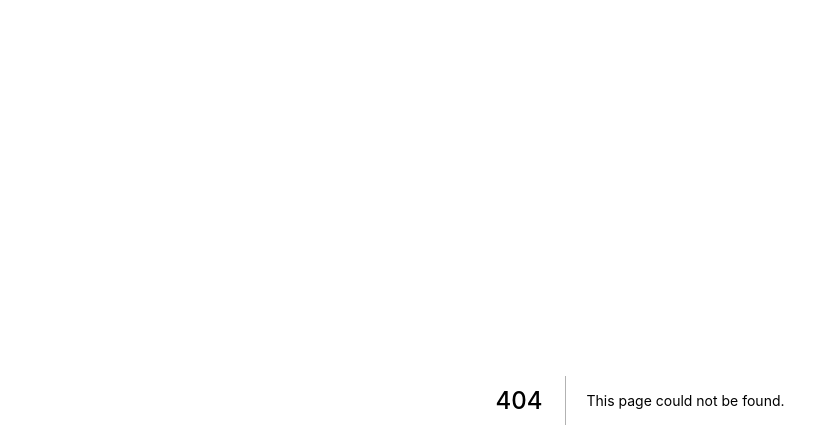
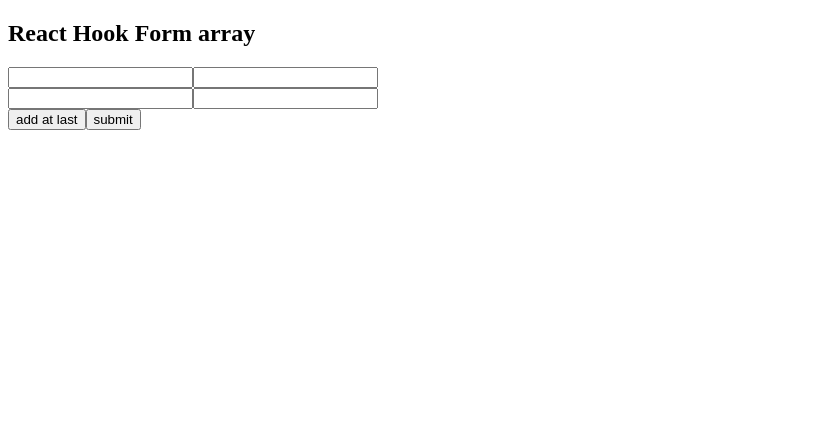
Before and after one commit to SakaiTaka23/simple-notice-frontend, a Next.js app: page /nested-form in a window 1280 px wide. Before the commit this address had no page. Shown: the top 448 px of the page, without its empty margins (0-839 px from the left). Built offline with nearby package versions, Linux system fonts and the light colour scheme.

Commit message:
nested fromを作ってみた

```diff
--- /dev/null
+++ b/pages/nested-form.tsx
@@ -0,0 +1,81 @@
+import { FormProvider, useFieldArray, useForm, useFormContext } from 'react-hook-form';
+
+type FormInputs = {
+  listName: string;
+  table: {
+    rows: {
+      firstName: string;
+      lastName: string;
+    }[];
+  };
+};
+const defaultValues: FormInputs = {
+  listName: '',
+  table: {
+    rows: [
+      { firstName: ' ', lastName: ' ' },
+      { firstName: ' ', lastName: ' ' },
+    ],
+  },
+};
+
+type ArrayElement<ArrayType extends readonly unknown[]> = ArrayType[number];
+type TableRows = ArrayElement<FormInputs['table']['rows']>;
+
+const ReactHookFormPart: React.FC = () => {
+  const methods = useForm<FormInputs>({ defaultValues });
+  const onSubmit = (data: FormInputs) => console.log(data);
+
+  return (
+    <>
+      <h2>React Hook Form array</h2>
+      <FormProvider {...methods}>
+        <form onSubmit={methods.handleSubmit(onSubmit)}>
+          <ArrayInput />
+          <button type='submit'>submit</button>
+        </form>
+      </FormProvider>
+    </>
+  );
+};
+
+// 子コンポーネント
+const name = 'table.rows';
+const ArrayInput: React.FC = () => {
+  // hook利用時に型を指定する必要はあるが、型定義ができる
+  const { control, register } = useFormContext<FormInputs>();
+  // useFieldArrayでは配列の要素の型を指定する
+  const { fields, append } = useFieldArray<TableRows>({
+    control,
+    // name(table.rows)を指定することで,fieldsにtable.rowsの値が入る
+    name,
+  });
+
+  const list = fields.map((item, index) => (
+    <div key={item.id}>
+      <input
+        name={`${name}[${index}].firstName`}
+        // registerはregister()としてmap内で実行する必要がある
+        ref={register()}
+        // itemも型定義されている
+        defaultValue={item.firstName}
+      />
+      <input name={`${name}[${index}].lastName`} ref={register()} defaultValue={item.lastName} />
+    </div>
+  ));
+
+  return (
+    <>
+      {list}
+      <button
+        type='button'
+        //  appendの引数も型定義されている
+        onClick={() => append({ firstName: 'tanaka', lastName: 'saburo' })}
+      >
+        add at last
+      </button>
+    </>
+  );
+};
+
+export default ReactHookFormPart;
```
Also changed, not shown: pages/survey/create.tsx (added, +37 -0 lines), 1 other file (tests, documents, lock files or other folders).
